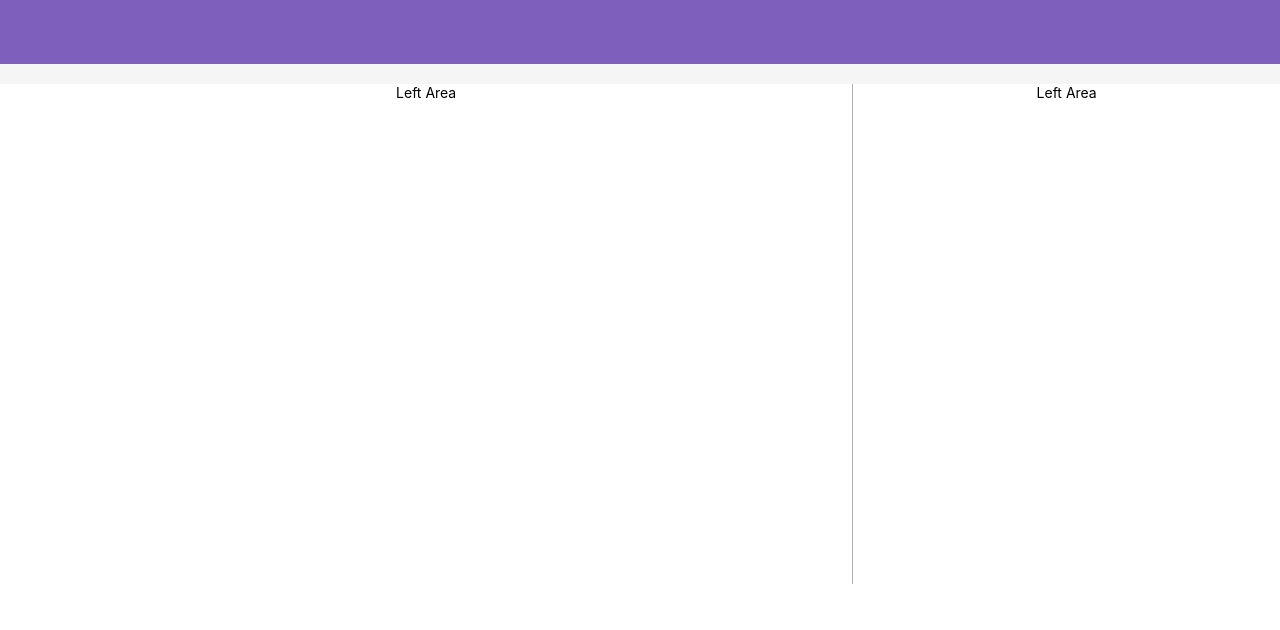
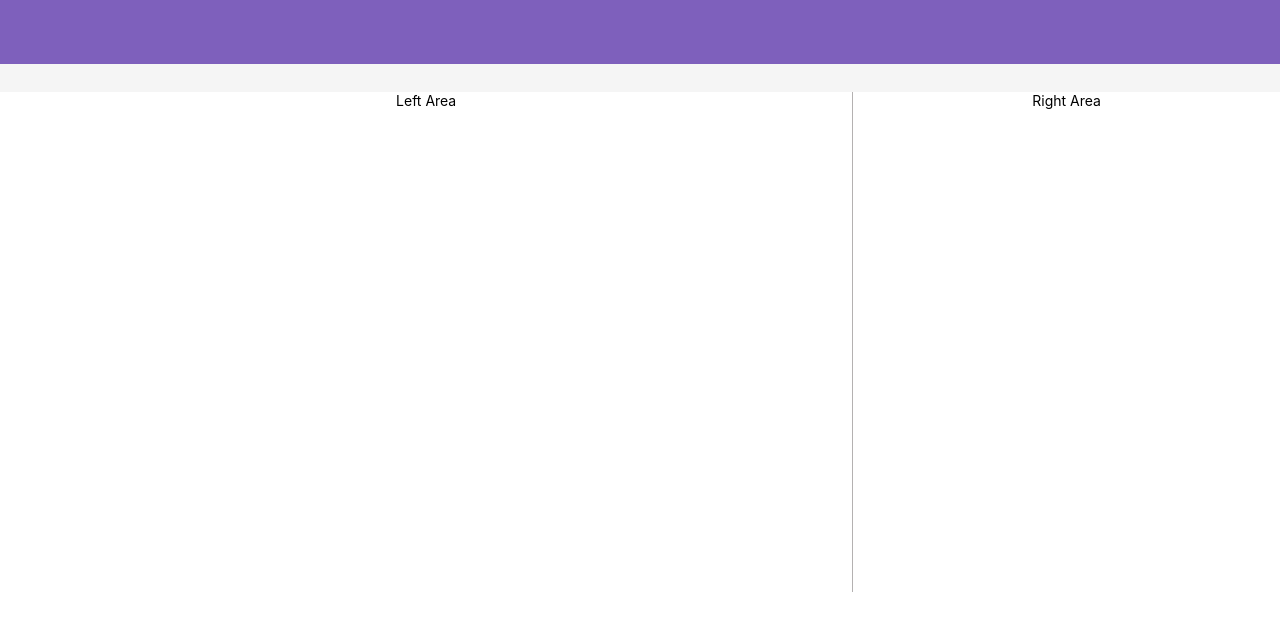
Before and after one commit to sourcecoursepoc/sourcecourse_poc, a Next.js app: page / in a window 1280 px wide. Shown: the top 630 px of the page. Built offline with nearby package versions, Linux system fonts and the light colour scheme.

Commit message:
updated css

```diff
--- a/src/components/header/header.module.css
+++ b/src/components/header/header.module.css
@@ -6,4 +6,5 @@
     margin: 0px;
     line-height: 64px;
     background-color: #7E60BC;
+    margin-bottom: 2em;
 }
--- a/src/components/homeLeftArea/homeLeftArea.module.css
+++ b/src/components/homeLeftArea/homeLeftArea.module.css
@@ -1,7 +1,6 @@
 .contentStyle{
     text-align:center;
     min-height: 500px;
-    margin-top: 20px;
     color: #000;
     border-right:1px solid #b4b1b1;
     background-color:#fff;
--- a/src/components/homeRightArea/homeRightArea.module.css
+++ b/src/components/homeRightArea/homeRightArea.module.css
@@ -2,6 +2,5 @@
     text-align: center;
     color: #000;
     min-height: 500px;
-    margin-top: 20px;
     background-color: #fff;
 }
--- a/src/components/homeRightArea/homeRightArea.tsx
+++ b/src/components/homeRightArea/homeRightArea.tsx
@@ -2,7 +2,7 @@ import React from "react";
 import styles from "./homeRightArea.module.css";
 
 const HomeRightArea = () => {
-  return <div className={styles.siderStyle}>Left Area</div>;
+  return <div className={styles.siderStyle}>Right Area</div>;
 };
 
 export default HomeRightArea;
--- /dev/null
+++ b/src/pages/index.module.css
@@ -0,0 +1,5 @@
+
+.spaceStyle{
+    width: 100%;
+    background-color: white;
+}
--- a/src/pages/index.tsx
+++ b/src/pages/index.tsx
@@ -3,15 +3,12 @@ import { Layout, Space, Col, Row } from "antd";
 import Header from "../components/header/header";
 import HomeLeftArea from "../components/homeLeftArea/homeLeftArea";
 import HomeRightArea from "../components/homeRightArea/homeRightArea";
+import styles from "./index.module.css";
 
 const Home = () => {
   const { Content } = Layout;
   return (
-    <Space
-      direction="vertical"
-      style={{ width: "100%", backgroundColor: "#fff" }}
-      size={[0, 48]}
-    >
+    <Space direction="vertical" className={styles.spaceStyle} size={[0, 48]}>
       <Layout>
         <Header />
         <Content>
```
